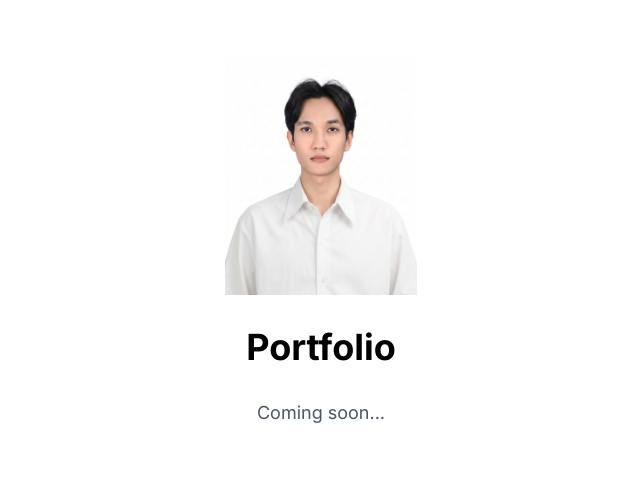
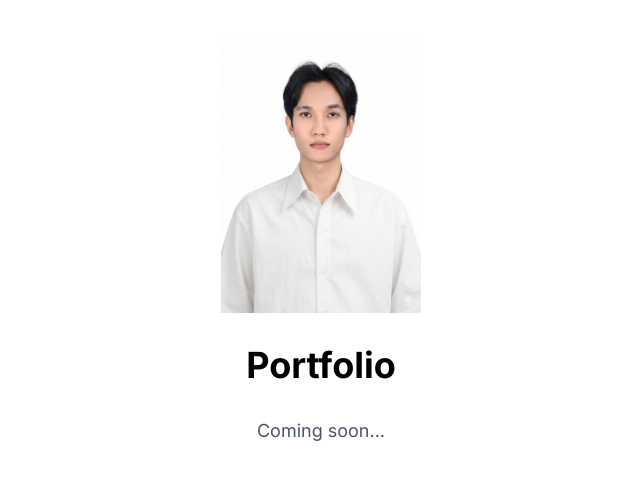
Before and after one commit to Phromsawat/portfolio, a Next.js app: page / in a window 1280 px wide. Shown: the part 159-638 px from the top of the page, without its empty margins (319-959 px from the left). Built offline with nearby package versions, Linux system fonts and the light colour scheme.

Commit message:
style: remove css crop, show image as-is

```diff
--- a/src/app/page.tsx
+++ b/src/app/page.tsx
@@ -3,16 +3,13 @@ import Image from "next/image";
 export default function Home() {
   return (
     <main className="flex min-h-screen flex-col items-center justify-center p-24 gap-8">
-      <div className="w-48 h-60 overflow-hidden">
       <Image
         src="/profile.png"
         alt="Phromsawat Phoolprom"
         width={200}
-          height={280}
-          className="object-cover object-top w-full h-auto"
+        height={250}
         priority
       />
-      </div>
       <h1 className="text-4xl font-bold">Portfolio</h1>
       <p className="text-lg text-gray-600">Coming soon...</p>
     </main>
```
Lines whose indentation alone changed are shown as unchanged.
